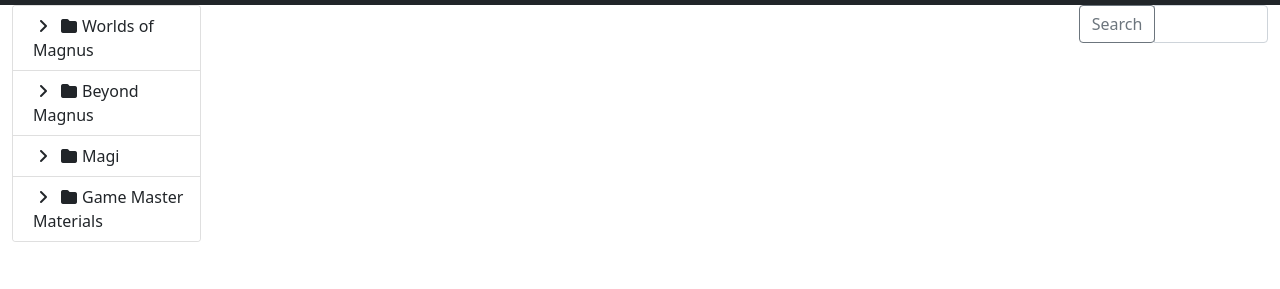
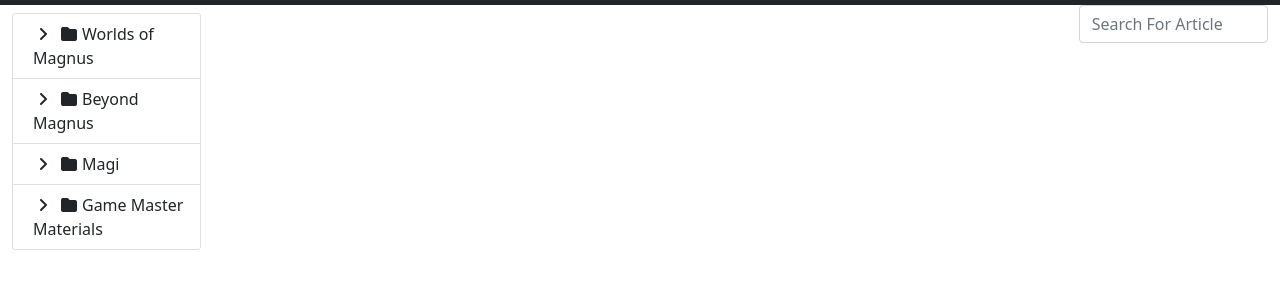
Before and after one commit to William-N/William-N.github.io, a plain HTML site: page dnd.html in a window 1280 px wide. Shown: the part 51-340 px from the top of the page. Drawn offline with nearby package versions, Linux system fonts and the light colour scheme.

Commit message:
Updated Search Feature
Uses copy of elements instead of direct copies. Next steps: use jQuery to ensure events are bound to then copied elements and to enable more control over the page.

```diff
--- a/dnd.html
+++ b/dnd.html
@@ -65,7 +65,7 @@
         <!-- Body of page, containing library of wiki pages, a center page of information, and a search feature to find articles more quickly -->
         <div class="container-fluid">
             <div class="row">
-                <div class="col-2">
+                <div class="col-2 pt-2">
                     <!-- DOM element tree view will insert into -->
                     <div id="tree"></div>
                     <!-- jQuery script that will insert tree view into DOM -->
@@ -80,7 +80,7 @@
                         });
                     </script>
                 </div>
-                <div class="col-8 sticky-top">
+                <div class="col-8 sticky-top pt-2">
                     <!-- DOM element that jQuery will insert text into -->
                     <div id="wiki-page">
 
@@ -88,22 +88,19 @@
                 </div>
                 <div class="col-2">
                     <!-- DOM element that will contain search feature to load pages more quickly -->
-                    <div class="input-group">
-                        <div class="input-group-prepend">
-                          <button class="btn btn-outline-secondary" type="button" onclick="searchTree()">Search</button>
-                        </div>
+                    <div class="form-outline">
                         <input
                             id="dnd-search-input"
                             type="text"
                             class="form-control"
-                            placeholder=""
+                            placeholder="Search For Article"
                             aria-label=""
                             aria-describedby="basic-addon1"
+                            aria-placeholder="Search For Article Here"
+                            oninput="searchTree()"
                         >
                     </div>
-                    <div id="search-results">
-
-                    </div>
+                    <div id="search-results"></div>
                 </div>
             </div>
         </div>
--- a/js/dnd-search.js
+++ b/js/dnd-search.js
@@ -1,12 +1,17 @@
 function searchTree() {
-    // Declare variables
-    let input = document.getElementById("dnd-search-input")
-    let wikiPageValues = document.querySelectorAll("div.list-group-item")
+    const input = document.getElementById("dnd-search-input")
+    const searchResultsElement = document.getElementById("search-results")
+    const wikiPageValues = document.querySelectorAll("div.list-group-item")
     let searchValue = input.value.toUpperCase()
-    let searchResultsElement = document.getElementById("search-results")
     let displayValues = []
 
-    searchResultsElement.innerHTML = ""
+    // clear search-results DOM element when it is populated
+    if(searchResultsElement.innerHTML) {
+        while(searchResultsElement.childElementCount > 0) {
+            let child = searchResultsElement.childNodes.item(0)
+            searchResultsElement.removeChild(child)
+        }
+    }
 
     // if search value is empty, terminate
     if(!searchValue) {
@@ -17,19 +22,21 @@ function searchTree() {
         // Each folderOrFile has a singular 'i' tag
         folderOrFile.childNodes.forEach(iTag => {
             // This is a 'file'
-            console.log(iTag)
             if(iTag.className === "item-icon fas fa-file") {
                 // Proceed if the file's name is in the search value
                 if(folderOrFile.innerText.toUpperCase().indexOf(searchValue) > -1) {
+                    // Create copy of DOM element
+                    let newFile = folderOrFile.cloneNode(true)
                     // Add file to array that'll populate HTML
-                    displayValues.push(folderOrFile)
+                    newFile.removeAttribute("style")
+                    displayValues.push(newFile)
                 }
             }
         })
     })
 
     // Add values to the search results HTML
-    displayValues.forEach(elem => {
-        searchResultsElement.appendChild(elem)
+    displayValues.forEach(folder => {
+        searchResultsElement.appendChild(folder)
     })
 }
```
Also changed, not shown: index.html (line endings or trailing spaces).
